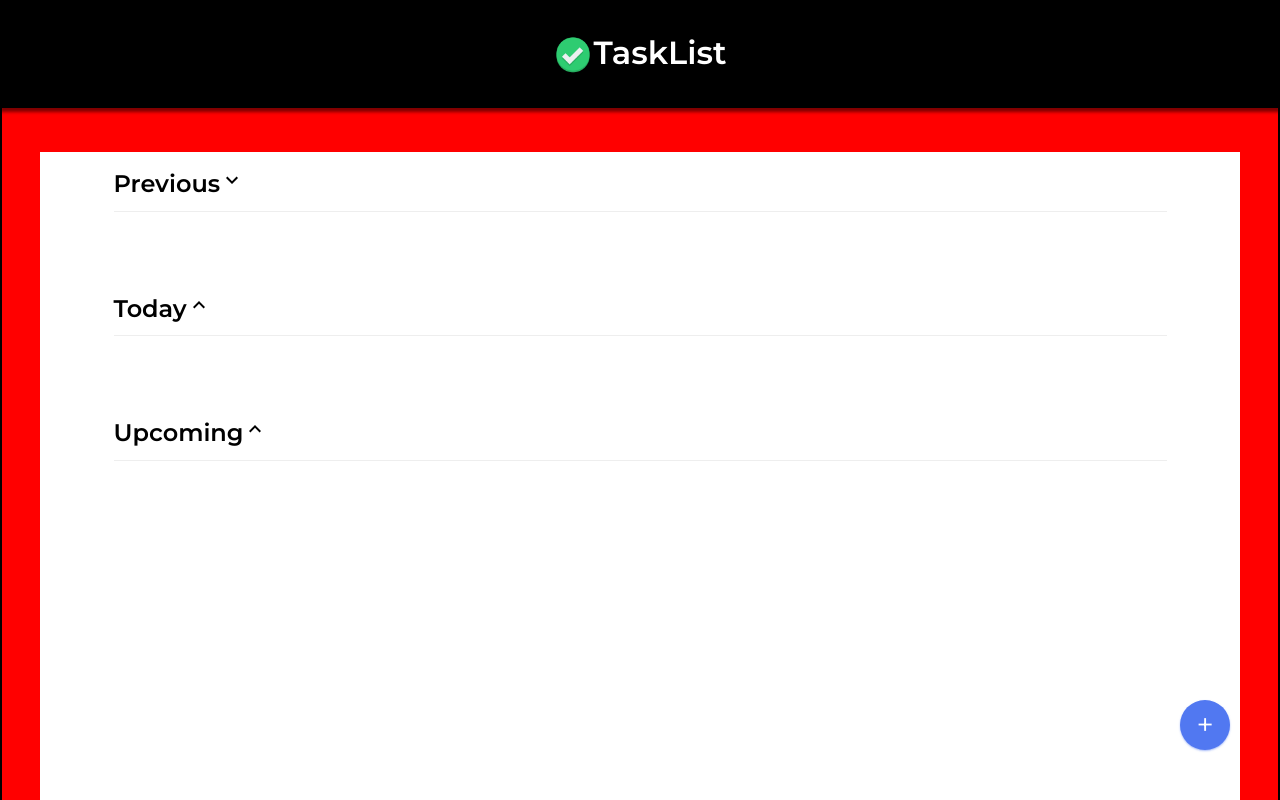
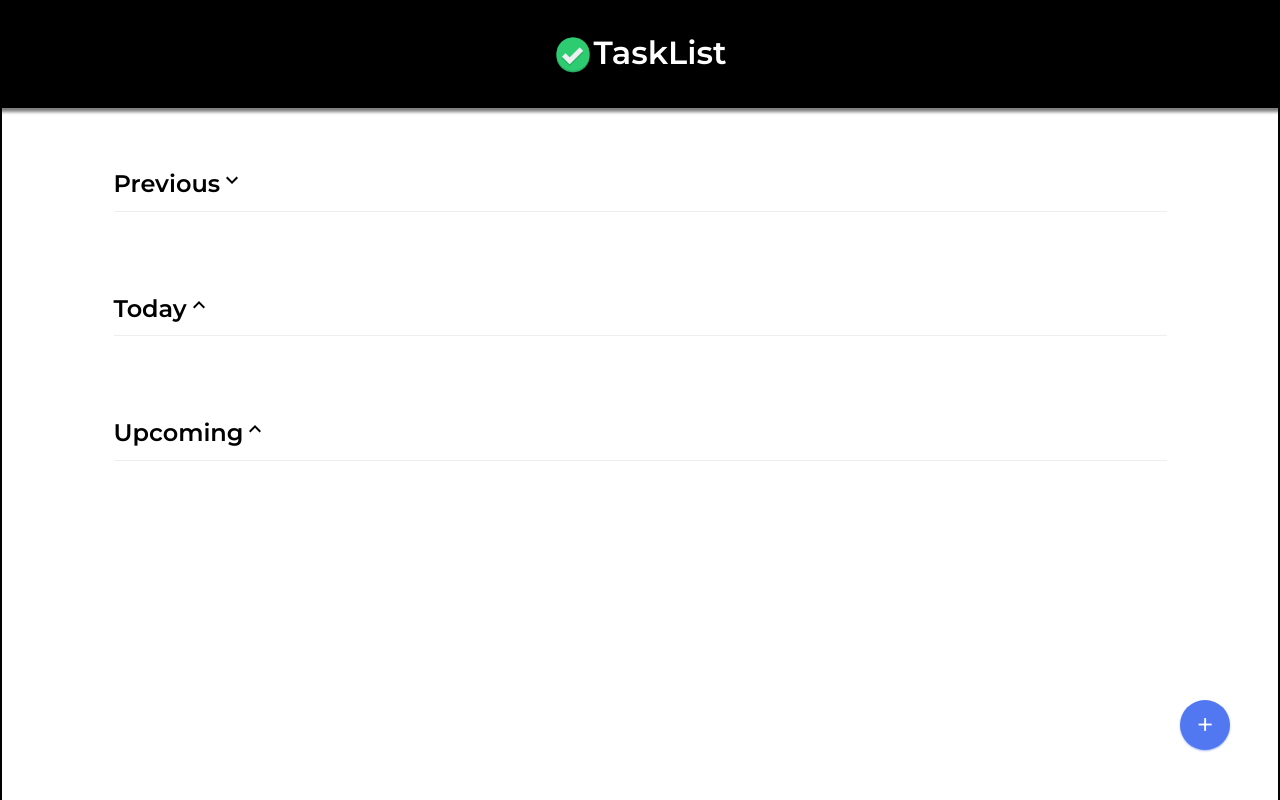
Before and after one commit to vidomarkas/tasklist, a React (Create React App) app: page / in a window 1280 px wide. Shown: the top 800 px of the page. Built offline with nearby package versions, Linux system fonts and the light colour scheme.

Commit message:
change body color

```diff
--- a/src/css/main.css
+++ b/src/css/main.css
@@ -313,8 +313,7 @@ body {
   font-family: "Montserrat", -apple-system, BlinkMacSystemFont, "Segoe UI",
  Oxygen, Ubuntu, Cantarell, "Helvetica Neue", sans-serif;
   line-height: 1.4;
-  position: relative;
-  background-color: red; }
+  position: relative; }
 
 .container {
   margin: 0 auto;
--- a/src/scss/base/_base.scss
+++ b/src/scss/base/_base.scss
@@ -9,7 +9,6 @@ body {
     Oxygen, Ubuntu, Cantarell, "Helvetica Neue", sans-serif;
   line-height: 1.4;
   position: relative;
-  background-color: red;
 }
 
 .container {
```
